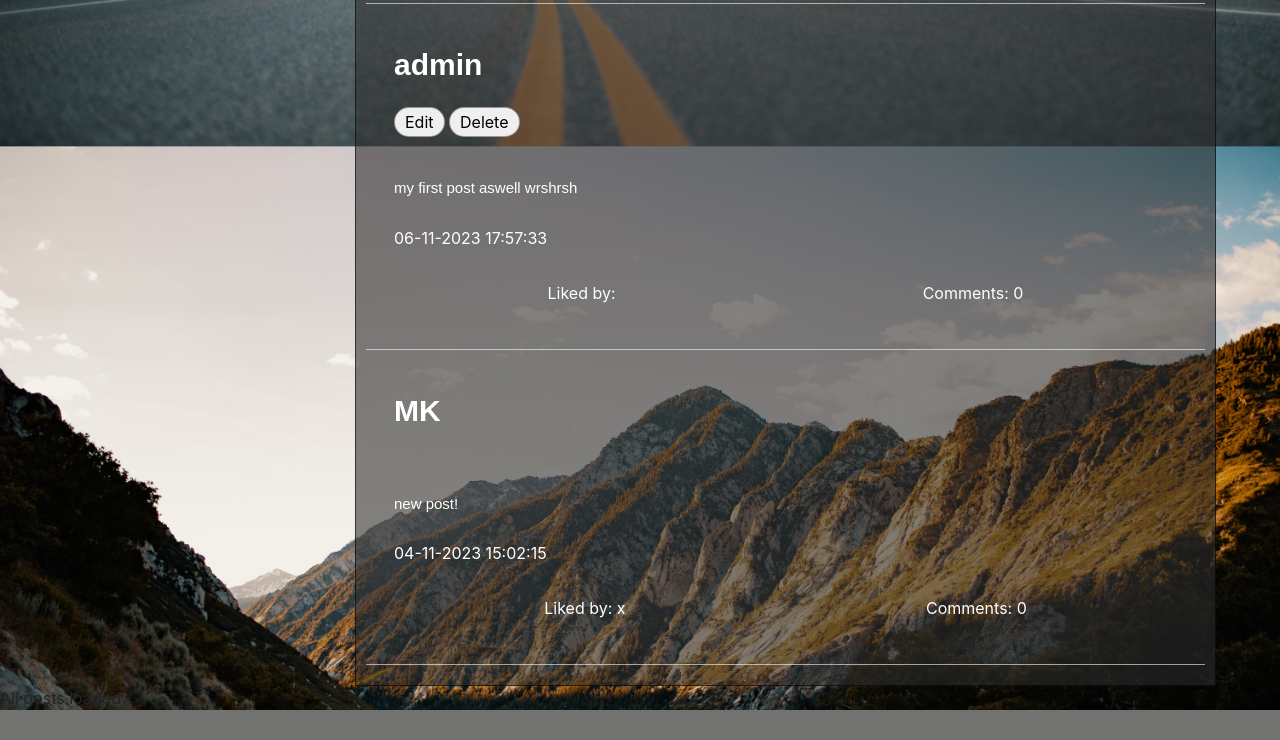
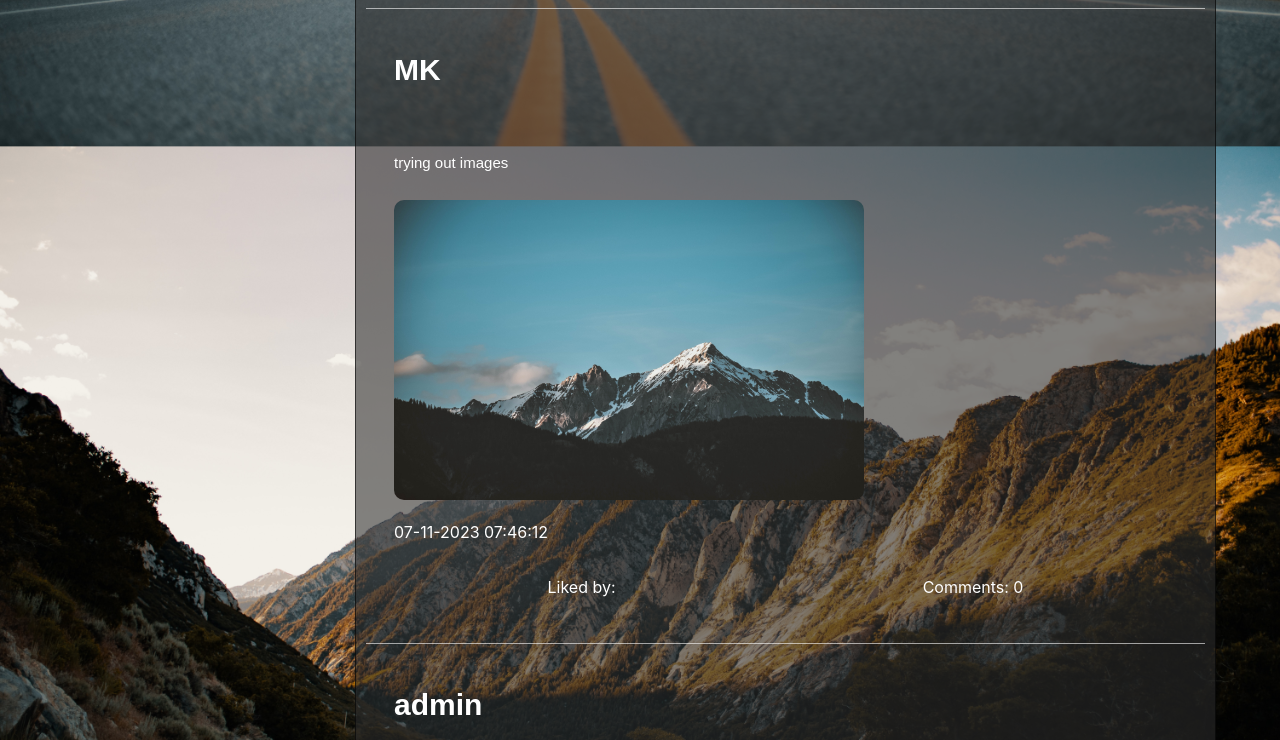
Before and after one commit to MaxK9999/network, a Django app: page / in a window 1280 px wide. Shown: the part 707-1447 px from the top of the page. Before the commit the page ends 1417 px from the top, so only its background shows below. Run offline with Django 3.2, Linux system fonts and the light colour scheme; a user stored in the database is signed in; data comes from the database, SQL or seed files in the repository; both versions use the stored data as it was after the commit; data that the repository does not hold is empty; some libraries are stand-ins or nearby versions.

Commit message:
added post images

```diff
--- a/network/models.py
+++ b/network/models.py
@@ -39,7 +39,7 @@ class Comment(models.Model):
 class Post(models.Model):
     user = models.ForeignKey(User, on_delete=models.CASCADE, related_name="user")
     body = models.TextField(max_length=500, blank=False)
-    image = models.ImageField(upload_to='post_images/', null=True, blank=True)  # Still working on this/ Not suitable for implementing yet
+    image = models.ImageField(upload_to='post_images/', null=True, blank=True)
     timestamp = models.DateTimeField(auto_now_add=True)
     liked_by = models.ManyToManyField(User, related_name="liked_posts", blank=True)
     comments = models.ManyToManyField(Comment, related_name="post_comments", blank=True)
--- a/network/static/network/script.js
+++ b/network/static/network/script.js
@@ -34,6 +34,7 @@ document.addEventListener('DOMContentLoaded', function() {
                         </div>
                         <div class="post-text">
                             <p data-post-id="${post.id}">${post.text}</p>
+                            <img class="post-image" src="${post.image}" alt="Post image">
                         </div>
                         <p>${post.timestamp}</p>
                         <div class="likes-comments">
@@ -210,6 +211,7 @@ document.addEventListener('DOMContentLoaded', function() {
                         </div>
                         <div class="post-text">
                             <p data-post-id="${data.post.id}">${data.post.text}</p>
+                            <img class="post-image" src="${data.post.image}" alt="Post image">
                         </div>
                         <p>${data.post.timestamp}</p>
                         <div class="likes-comments">
--- a/network/static/network/styles.css
+++ b/network/static/network/styles.css
@@ -187,6 +187,15 @@ body #posts-container #post-list .post-text {
   -webkit-line-clamp: 5;
   -webkit-box-orient: vertical;
 }
+body #posts-container #post-list .post-text .post-image {
+  width: 60%;
+  height: 300px;
+  -o-object-fit: cover;
+     object-fit: cover;
+  border-radius: 10px;
+  margin-bottom: 10px;
+  margin-top: 10px;
+}
 body #posts-container #post-list .likes-comments {
   margin-top: 15px;
   display: flex;
--- a/network/static/network/styles.scss
+++ b/network/static/network/styles.scss
@@ -206,6 +206,16 @@ body {
                 display: -webkit-box;
                 -webkit-line-clamp: 5;
                 -webkit-box-orient: vertical;
+
+                .post-image {
+                    width: 60%;
+                    height: 300px;
+                    object-fit: cover;
+                    border-radius: 10px;
+                    margin-bottom: 10px;
+                    margin-top: 10px;
+
+                }
             }
 
             .likes-comments {
--- a/network/templates/network/index.html
+++ b/network/templates/network/index.html
@@ -13,7 +13,7 @@
                     {% csrf_token %}
                     <textarea name="body" id="post-content" rows="1" cols="10" required></textarea><br>
                     <label for="post-image" class="custom-file-upload">
-                        <input type="file" id="post-image" accept="image/*">
+                        <input type="file" name="image" id="post-image" accept="image/*">
                         <i class="fa-regular fa-file-image fa-xl"></i>
                     </label>
                     <button id="post-button">Post</button>
--- a/network/templates/network/profile.html
+++ b/network/templates/network/profile.html
@@ -32,6 +32,11 @@
     </section>
 
     <div id="loading-text"></div>
+
+
+
+
+
 
 
     <script>
--- a/network/views.py
+++ b/network/views.py
@@ -80,8 +80,9 @@ def new_post(request):
 
     user = request.user
     body = request.POST.get("body")
+    image = request.FILES.get("image")
 
-    post = Post(user=user, body=body)
+    post = Post(user=user, body=body, image=image)
     post.save()
 
     formatted_timestamp = post.timestamp.astimezone(timezone.get_current_timezone()).strftime("%d-%m-%Y %H:%M:%S")
@@ -89,6 +90,7 @@ def new_post(request):
     new_post_data = {
         'id': post.id,
         'text': post.body,
+        'image': post.image.url if post.image else None,
         'timestamp': post.formatted_timestamp(),
         'author': user.username,
         'comments': [],
@@ -126,10 +128,12 @@ def get_posts(request):
             })
 
         is_author = post.user == request.user
+        image_url = post.image.url if post.image else None
 
         post_data.append({
             'id': post.id,
             'text': post.body,
+            'image': image_url,
             'timestamp': post.formatted_timestamp(),
             'author': post.user.username,
             'comments': comments,
--- a/project4/settings.py
+++ b/project4/settings.py
@@ -126,3 +126,7 @@ USE_TZ = True
 # https://docs.djangoproject.com/en/3.0/howto/static-files/
 
 STATIC_URL = '/static/'
+
+MEDIA_URL = '/media/'
+
+MEDIA_ROOT = os.path.join(BASE_DIR, 'media')
--- a/project4/urls.py
+++ b/project4/urls.py
@@ -15,9 +15,14 @@ Including another URLconf
 """
 from django.contrib import admin
 from django.urls import include, path
+from django.conf.urls.static import static
+from django.conf import settings
 
 urlpatterns = [
     path("admin/", admin.site.urls),
     path("__debug__/", include("debug_toolbar.urls")),
     path("", include("network.urls")),
 ]
+
+if settings.DEBUG:
+    urlpatterns += static(settings.MEDIA_URL, document_root=settings.MEDIA_ROOT)
```
Also changed, not shown: db.sqlite3, media/post_images/pexels-stephan-seeber-1054218.jpg (added), post_images/1696421873_1.jpeg (deleted), post_images/Honda_Civic_SI3.jpeg (deleted), post_images/basement.jpg (deleted), post_images/istockphoto-513822999-612x612.jpg (deleted), post_images/qlv2ly0pwn691.jpg (deleted), 3 other files.
